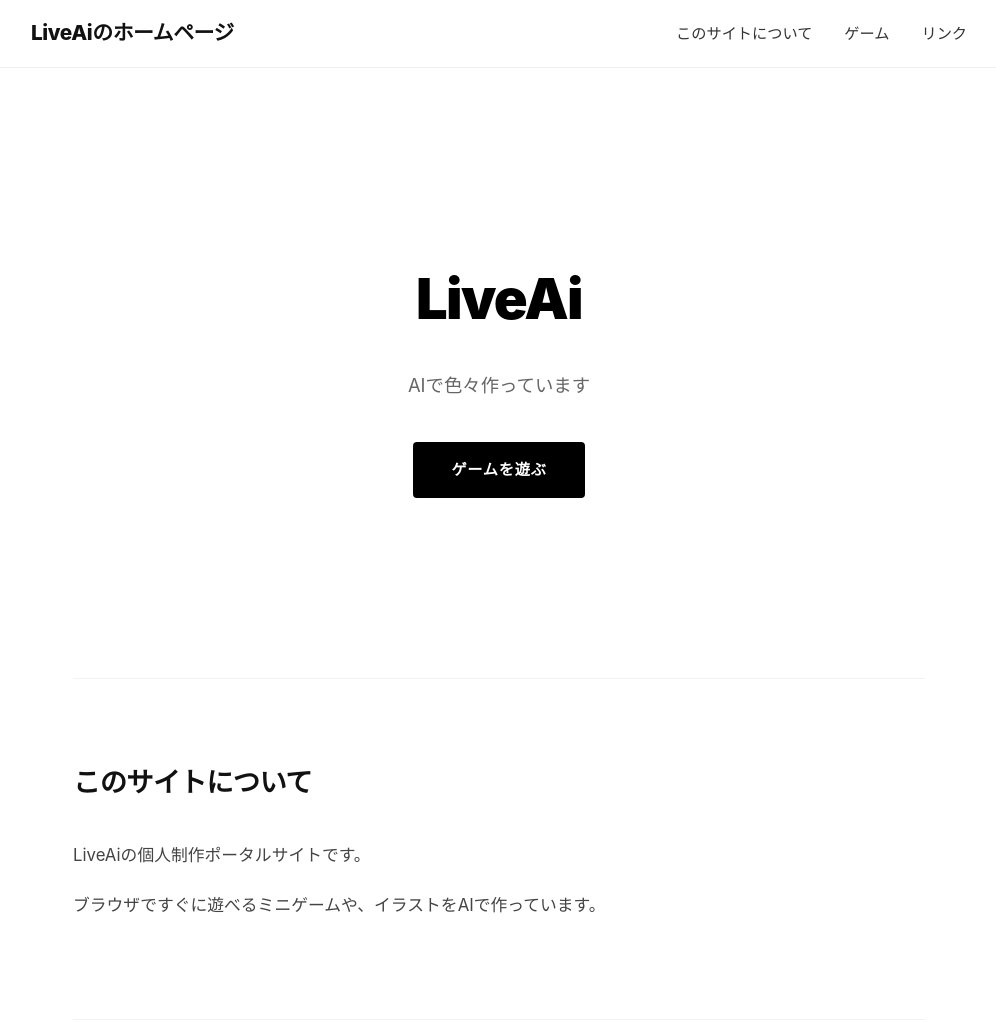
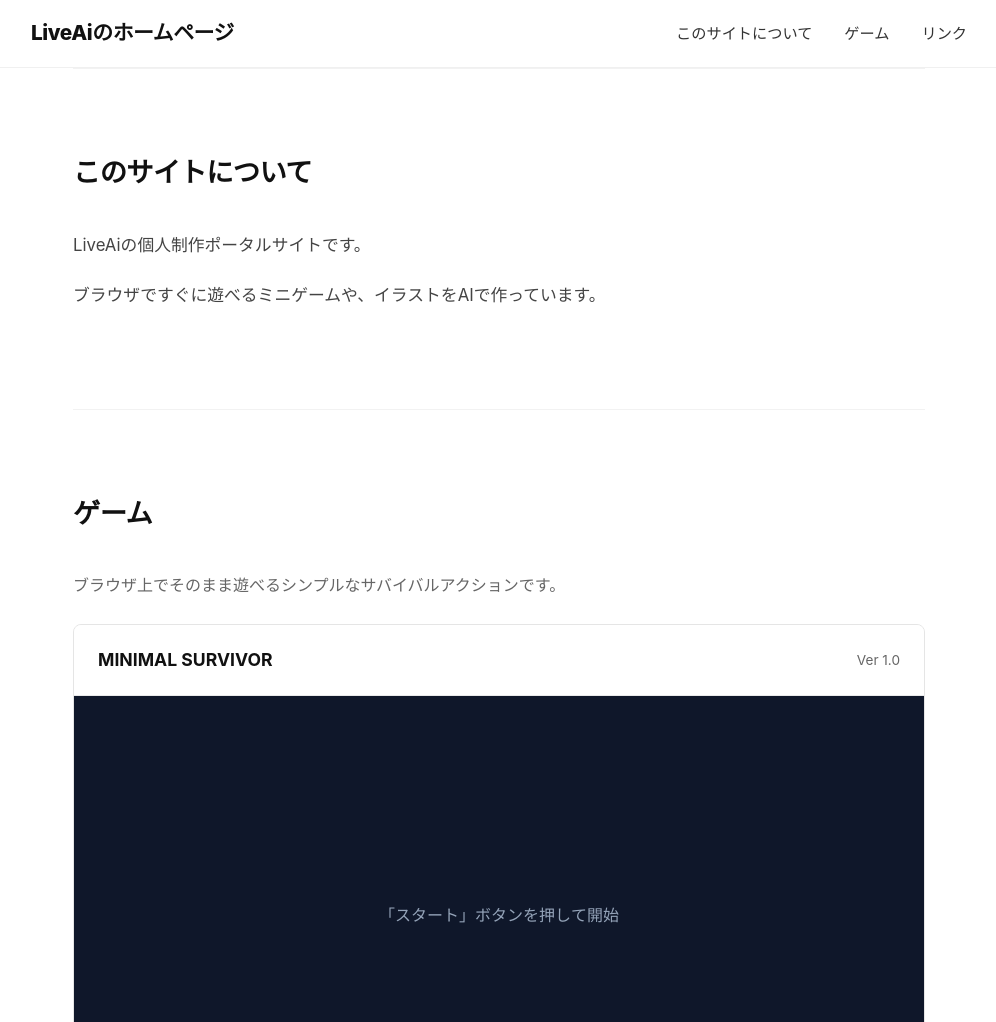
Before and after one commit to LiveAigame/liveai-website, a plain HTML site: page index.html in a window 1280 px wide. Shown: the top 1022 px of the page, without its empty margins (141-1137 px from the left). Drawn offline with Linux system fonts and the light colour scheme.

Commit message:
Update index.html

```diff
--- a/index.html
+++ b/index.html
@@ -257,11 +257,6 @@
 
   <main class="container">
     <!-- トップ画面（画像中央部分の再現） -->
-    <div class="hero">
-      <h1 class="hero-title">LiveAi</h1>
-      <p class="hero-subtitle">AIで色々作っています</p>
-      <a href="#game" class="btn-black">ゲームを遊ぶ</a>
-    </div>
 
     <!-- 1. このサイトについて -->
     <section id="about">
```
